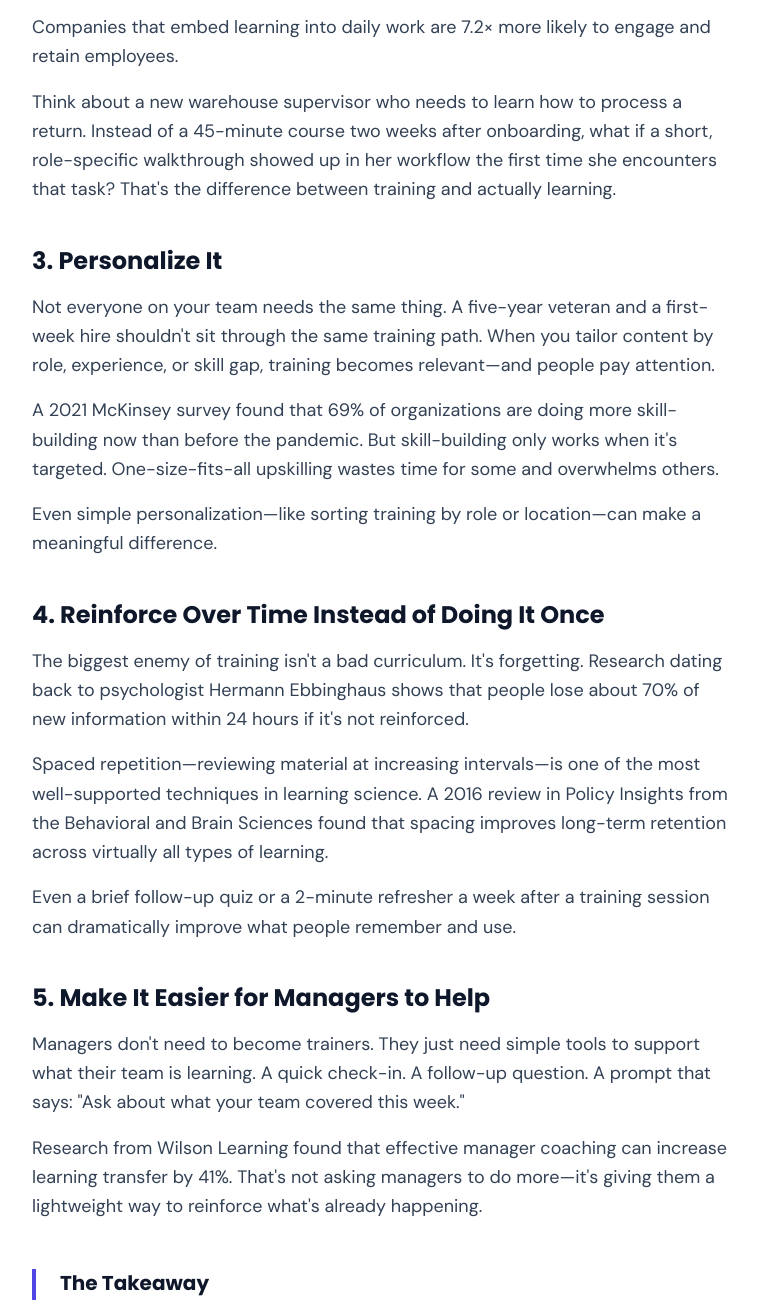
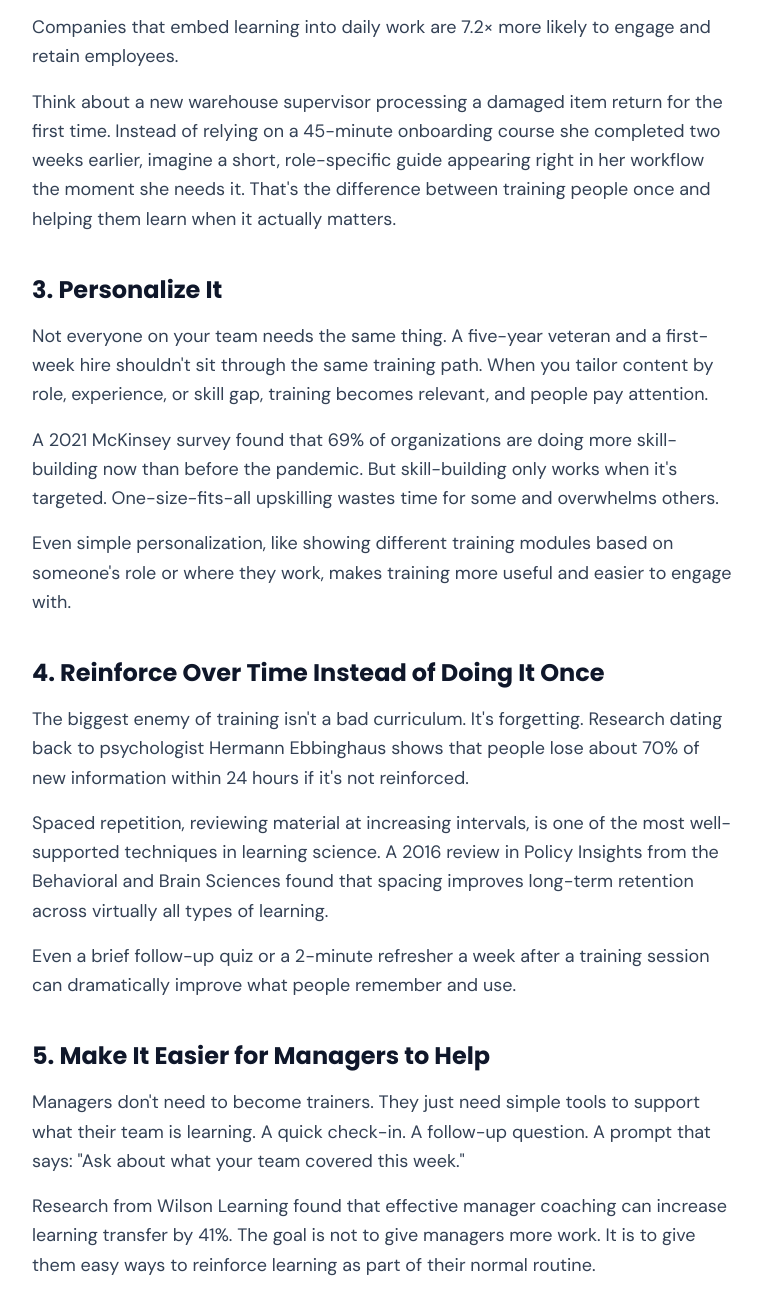
Before and after one commit to rami-humaloom/website, a website: page blog/fix-smb-training.html in a window 1280 px wide. Shown: the part 1752-3052 px from the top of the page, without its empty margins (256-1018 px from the left). Drawn offline with nearby package versions, Linux system fonts and the light colour scheme; files that its build step writes are made by us from their sources.

Commit message:
Update fix-smb-training.html

```diff
--- a/blog/fix-smb-training.html
+++ b/blog/fix-smb-training.html
@@ -181,7 +181,7 @@
 
                     <h2 class="font-heading font-bold text-2xl text-slate-900 mt-10 mb-4">1. Make It Shorter and More Relevant</h2>
                     <p class="text-lg text-slate-700 leading-relaxed mb-4">
-                        Long-form eLearning modules consistently underperform. They're hard to schedule, easy to tune out, and tough to remember. Microlearning—short, focused lessons of 5–10 minutes—is a proven alternative.
+                        Long-form eLearning modules consistently underperform. They're hard to schedule, easy to tune out, and tough to remember. Microlearning, which is short, focused lessons of 5–10 minutes, is a proven alternative.
                     </p>
                     <p class="text-lg text-slate-700 leading-relaxed mb-4">
                         Research shows that microlearning can improve knowledge retention by 25–60% compared to traditional formats. And completion rates for short modules average around 80%, compared to roughly 20% for standard online courses.
@@ -198,18 +198,18 @@
                         Companies that embed learning into daily work are 7.2× more likely to engage and retain employees.
                     </p>
                     <p class="text-lg text-slate-700 leading-relaxed mb-8">
-                        Think about a new warehouse supervisor who needs to learn how to process a return. Instead of a 45-minute course two weeks after onboarding, what if a short, role-specific walkthrough showed up in her workflow the first time she encounters that task? That's the difference between training and actually learning.
+                        Think about a new warehouse supervisor processing a damaged item return for the first time. Instead of relying on a 45-minute onboarding course she completed two weeks earlier, imagine a short, role-specific guide appearing right in her workflow the moment she needs it. That's the difference between training people once and helping them learn when it actually matters.
                     </p>
 
                     <h2 class="font-heading font-bold text-2xl text-slate-900 mt-10 mb-4">3. Personalize It</h2>
                     <p class="text-lg text-slate-700 leading-relaxed mb-4">
-                        Not everyone on your team needs the same thing. A five-year veteran and a first-week hire shouldn't sit through the same training path. When you tailor content by role, experience, or skill gap, training becomes relevant—and people pay attention.
+                        Not everyone on your team needs the same thing. A five-year veteran and a first-week hire shouldn't sit through the same training path. When you tailor content by role, experience, or skill gap, training becomes relevant, and people pay attention.
                     </p>
                     <p class="text-lg text-slate-700 leading-relaxed mb-4">
                         A 2021 McKinsey survey found that 69% of organizations are doing more skill-building now than before the pandemic. But skill-building only works when it's targeted. One-size-fits-all upskilling wastes time for some and overwhelms others.
                     </p>
                     <p class="text-lg text-slate-700 leading-relaxed mb-8">
-                        Even simple personalization—like sorting training by role or location—can make a meaningful difference.
+                        Even simple personalization, like showing different training modules based on someone's role or where they work, makes training more useful and easier to engage with.
                     </p>
 
                     <h2 class="font-heading font-bold text-2xl text-slate-900 mt-10 mb-4">4. Reinforce Over Time Instead of Doing It Once</h2>
@@ -217,7 +217,7 @@
                         The biggest enemy of training isn't a bad curriculum. It's forgetting. Research dating back to psychologist Hermann Ebbinghaus shows that people lose about 70% of new information within 24 hours if it's not reinforced.
                     </p>
                     <p class="text-lg text-slate-700 leading-relaxed mb-4">
-                        Spaced repetition—reviewing material at increasing intervals—is one of the most well-supported techniques in learning science. A 2016 review in Policy Insights from the Behavioral and Brain Sciences found that spacing improves long-term retention across virtually all types of learning.
+                        Spaced repetition, reviewing material at increasing intervals, is one of the most well-supported techniques in learning science. A 2016 review in Policy Insights from the Behavioral and Brain Sciences found that spacing improves long-term retention across virtually all types of learning.
                     </p>
                     <p class="text-lg text-slate-700 leading-relaxed mb-8">
                         Even a brief follow-up quiz or a 2-minute refresher a week after a training session can dramatically improve what people remember and use.
@@ -228,7 +228,7 @@
                         Managers don't need to become trainers. They just need simple tools to support what their team is learning. A quick check-in. A follow-up question. A prompt that says: "Ask about what your team covered this week."
                     </p>
                     <p class="text-lg text-slate-700 leading-relaxed mb-8">
-                        Research from Wilson Learning found that effective manager coaching can increase learning transfer by 41%. That's not asking managers to do more—it's giving them a lightweight way to reinforce what's already happening.
+                        Research from Wilson Learning found that effective manager coaching can increase learning transfer by 41%. The goal is not to give managers more work. It is to give them easy ways to reinforce learning as part of their normal routine.
                     </p>
 
                     <!-- The Takeaway -->
@@ -238,7 +238,7 @@
                             You don't fix broken training by adding more of it. You fix it by making it shorter, more relevant, more personal, more spaced out, and easier for managers to support. Most of these changes cost nothing. They just require a different approach.
                         </p>
                         <p class="text-lg text-slate-700 leading-relaxed">
-                            Of course, none of these fixes matter if you can't tell whether they're working. In Part 3, we cover how to measure training success—simply. <a href="measure-training-effectiveness.html" class="text-brand-500 font-semibold hover:text-brand-700 transition-colors">Read: How Businesses Can Tell Whether Training Is Actually Working &rarr;</a>
+                            Of course, none of these fixes matter if you can't tell whether they're working. In Part 3, we cover how to measure training success. <a href="measure-training-effectiveness.html" class="text-brand-500 font-semibold hover:text-brand-700 transition-colors">Read: How Businesses Can Tell Whether Training Is Actually Working &rarr;</a>
                         </p>
                     </div>
 
```
